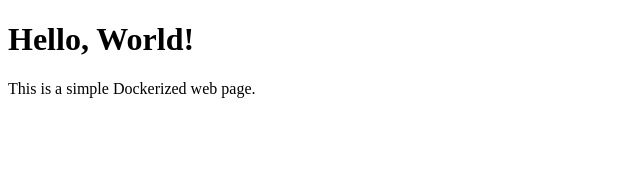
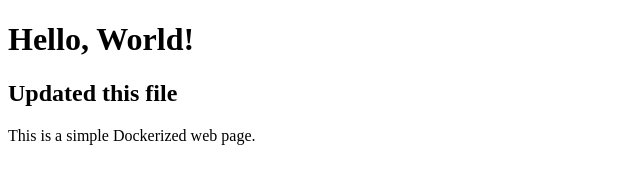
Before and after one commit to PeterRiek/server-statuspage, a plain HTML site: page index.html in a window 1280 px wide. Shown: the whole page, without its empty margins (0-640 px from the left). Drawn offline with Linux system fonts and the light colour scheme.

Commit message:
some update

```diff
--- a/index.html
+++ b/index.html
@@ -6,6 +6,7 @@
 </head>
 <body>
     <h1>Hello, World!</h1>
+	<h2>Updated this file</h2>
     <p>This is a simple Dockerized web page.</p>
 </body>
 </html>
```
